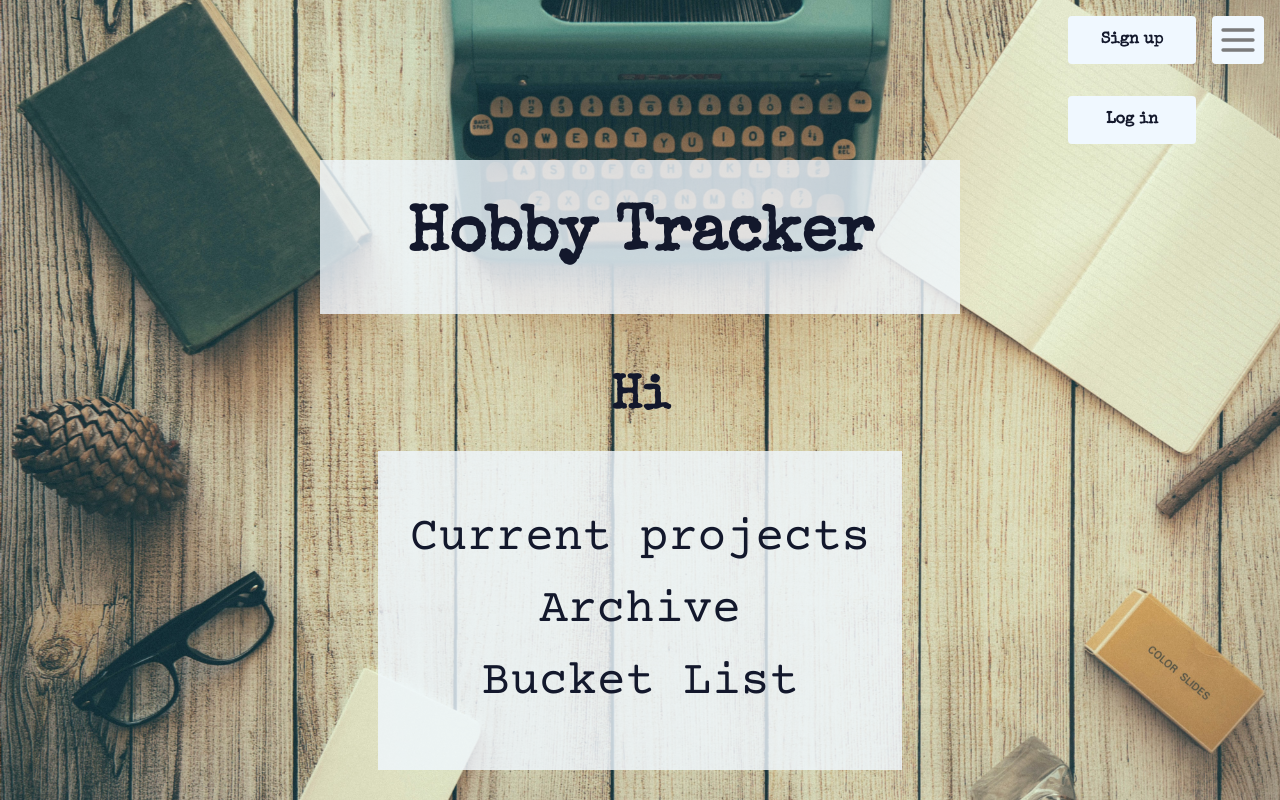
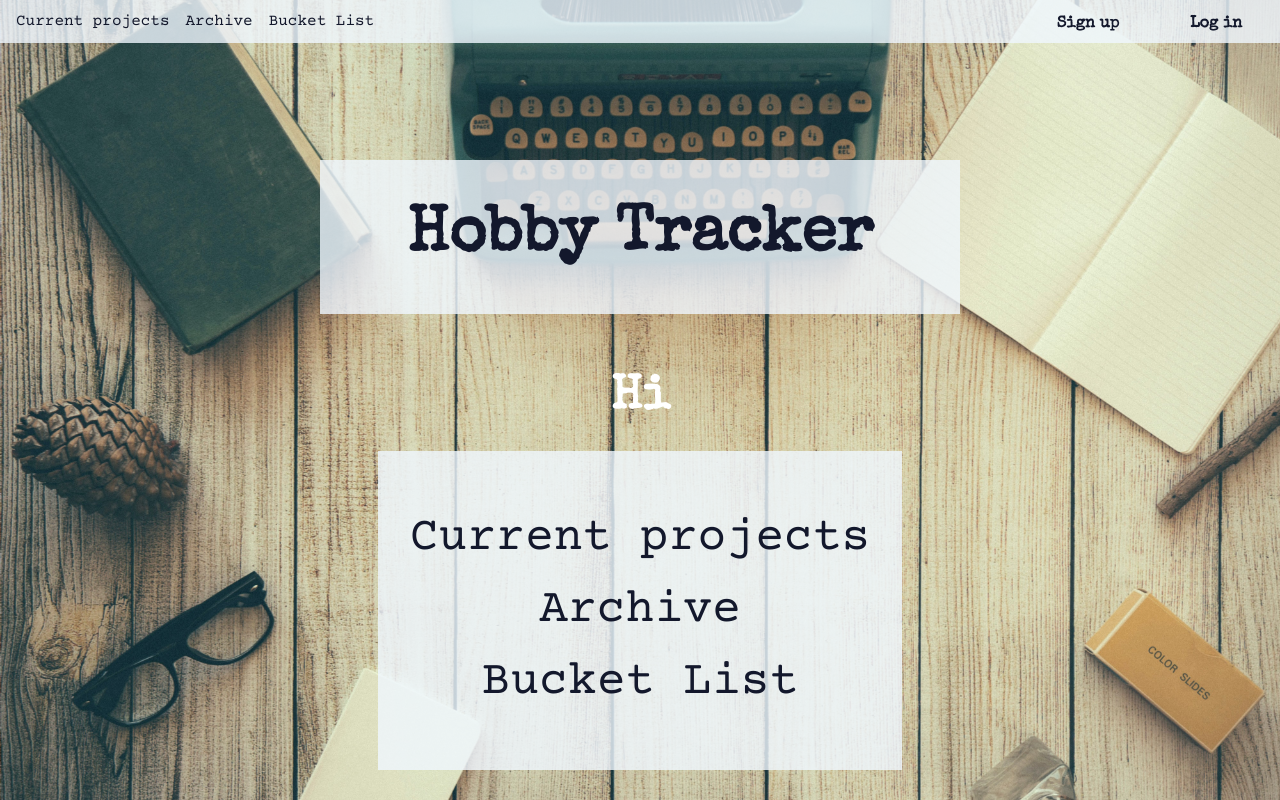
Before and after one commit to IrinaPresnyakova/hobby-app-client, a React (Create React App) app: page / in a window 1280 px wide. Built offline with nearby package versions, Linux system fonts and the light colour scheme; no server answers.

Commit message:
Style button wrappers and nav bar for tablet

```diff
--- a/src/components/Button/Button.scss
+++ b/src/components/Button/Button.scss
@@ -18,10 +18,12 @@
     display: flex;
     justify-content: space-evenly;
     @include tablet {
-        flex-direction: column;
+        flex-direction: row;
         position: absolute;
-        top: 0;
-        right: 5%;
+        top: 0%;
+        right: 0%;
+        // margin: 0;
+        // padding: 0;
 
     }
 }
@@ -40,9 +42,19 @@ button {
     border: none;
     cursor: pointer;
     @include tablet {
-        // width: 65%;
+
     }
     @include desktop {
 
 }
 }
+
+.project-manipulation-btns {
+    display: flex;
+    justify-content: center;
+    margin-top: 2rem;
+    flex-direction: column;
+    @include tablet {
+        flex-direction: row;
+    }
+}
--- a/src/components/Header/Header.scss
+++ b/src/components/Header/Header.scss
@@ -11,20 +11,18 @@
     align-items: center;
 }
 
-
-
 .header {
     background-color: rgb(240, 248, 255, 0.8);
     width: 90%;
     display: flex;
     justify-content: center;
+    margin-top: 2rem;
     @include tablet {
         width: 40rem;
         margin-top: 5rem;
     }
 
     &__title {
-
         text-align: center;
         @include textTypewriter (1.5rem, 2rem);
         @include tablet {
@@ -37,6 +35,9 @@
     position: relative;
     height: 5rem;
     width: 100%;
+    @include tablet {
+
+    }
 }
 
 .navBar button {
@@ -46,6 +47,10 @@
     top: 0;
     z-index: 10;
     cursor: pointer;
+    @include tablet {
+        display: none;
+
+    }
 }
 
 .menuNav {
@@ -58,6 +63,13 @@
     width: 0;
     overflow: hidden;
     z-index: 9;
+    @include tablet {
+        width: 100%;
+        display: flex;
+        flex-direction: row;
+        justify-content: left;
+        z-index: 0;
+    }
 }
 
 .showMenu {
--- a/src/components/Signup/Signup.js
+++ b/src/components/Signup/Signup.js
@@ -3,6 +3,7 @@ import { Formik, Form, Field, ErrorMessage} from "formik";
 import * as Yup from 'yup'
 import axios from "axios";
 import '../Login/Login.scss'
+import { useHistory} from "react-router-dom";
 
 export default function Signup() {
 
@@ -19,7 +20,9 @@ export default function Signup() {
     const onSubmit = (data) => {
         axios
             .post("http://localhost:5500/auth", data)
-            .then(console.log("Sign up successful"))
+            .then(console.log("Sign up successful") )
+
+
     }
 
   return (
--- a/src/pages/ArchivedProjects/ArchivedProjects.js
+++ b/src/pages/ArchivedProjects/ArchivedProjects.js
@@ -28,7 +28,7 @@ const ArchivedProjects = () => {
 
                         <div
                             key={key}
-                            className="note"
+                            className="card"
                             onClick={() => {
                                 history.push(`/archive-view/${item.id}`)
                             }
--- a/src/pages/BucketList/BucketListProjects.js
+++ b/src/pages/BucketList/BucketListProjects.js
@@ -25,7 +25,10 @@ const BucketList = () => {
 
     return (
         <>
+        {/* <a href="/add-idea" className="sheet__title">Add a new idea</a> */}
+            <div className="contents">
                 <h1 className="title title-light">My bucket list</h1>
+
                 <div className="sheet">
                     <a href="/add-idea" className="sheet__title">Add a new idea</a>
                     <div className="sheet__content">
@@ -51,6 +54,7 @@ const BucketList = () => {
                     </div>
                     <div className="sheet__margin sheet__margin--right"></div>
                 </div>
+            </div>
         </>
     )
 }
--- a/src/pages/CurrentProjects/CurrentProjects.js
+++ b/src/pages/CurrentProjects/CurrentProjects.js
@@ -42,8 +42,6 @@ const CurrentProjects = () => {
                 )
             })}
             </div>
-            <a href="/archive"><h1 className="title title-light">Archive</h1></a>
-
         </>
      );
 }
--- a/src/pages/Home/Home.js
+++ b/src/pages/Home/Home.js
@@ -5,7 +5,6 @@ import { Link, useHistory} from "react-router-dom";
 import Button from "../../components/Button/Button";
 import { AuthContext } from "../../utils/AuthContext";
 import './Home.scss'
-import SignUpIcon from "../../assets/icons/signup.svg"
 import '../../styles/partials/_typekit.scss'
 
 
@@ -39,30 +38,27 @@ const Home = () => {
                 <div className="buttons-container">
                     <div className="button-wrapper">
                         <Link to="/auth" className="add-new">
-                            <button className="button-font">Sign up</button>
+                            <button className="button-font btn-flushed">Sign up</button>
                         </Link>
                     </div>
                     <div className="button-wrapper">
                         <Link to="/auth/login" className="add-new">
-                            <button className="button-font">Log in</button>
+                            <button className="button-font btn-flushed">Log in</button>
                         </Link>
                     </div>
                 </div>
                 ) : (
                     <div className="buttons-container">
-                        <button onClick={logout}>Log out</button>
+                        <button className="btn-flushed" onClick={logout}>Log out</button>
                     </div>
 
                 )}
         </AuthContext.Provider>
-        {/* <div className="contents"> */}
-
             <div className="title-wrapper">
                 <a href="/current"><h2 className="title">Current projects</h2></a>
                 <a href="/archive"><h2 className="title">Archive</h2></a>
                 <a href="/bucket-list"><h2 className="title">Bucket List</h2></a>
             </div>
-        {/* </div>               */}
     </div>
     )
 }
--- a/src/pages/Home/Home.scss
+++ b/src/pages/Home/Home.scss
@@ -2,14 +2,10 @@
 @use './../../styles/partials/colors' as *;
 @use './../../styles/partials/fonts' as *;
 
-// .home-main {
-//     position: relative;
-// }
 body {
     position: relative;
     margin: 0;
     padding: 0;
-
 }
 
 .contents {
@@ -22,12 +18,13 @@ body {
     padding: 2rem ;
     width: fit-content;
     background-color: rgb(240, 248, 255, 0.8);
+}
+
+.btn-flushed {
+    @include tablet {
+        background-color: transparent;
+        z-index: 10;
+        margin: 0;
+    }
 
 }
-
-
-
-
-// .icon {
-//     background-color: rgb(240, 248, 255, 0.8);
-// }
--- a/src/pages/SingleArchived/SingleArchived.js
+++ b/src/pages/SingleArchived/SingleArchived.js
@@ -47,12 +47,12 @@ const SingleArchived = () => {
 
     return (
         <>
-        <a href="/archive"><h3 className="title"> Back to all archived projects</h3></a>
-        <a href="/current"><h3 className="title"> Back to all current projects</h3></a>
         <div className="single-project-wrapper">
+            <div className="project-manipulation-btns">
+                <Button buttonLabel="Unarchive this project" handleClick={()=> {unarchiveProject(archProjectObject.id)}}/>
+                <Button buttonLabel="Delete this project" handleClick={()=> {deleteProject(archProjectObject.id)}}/>
 
-            <Button buttonLabel="Unarchive this project" handleClick={()=> {unarchiveProject(archProjectObject.id)}}/>
-            <Button buttonLabel="Delete this project" handleClick={()=> {deleteProject(archProjectObject.id)}}/>
+            </div>
 
             <div className="project__card card">
                 <div className="project__card--title">{archProjectObject.title}</div>
@@ -61,10 +61,10 @@ const SingleArchived = () => {
             <div className="notes-title add-new" >Here are your notes:</div>
                 {notes.map((note, key) => {
                     return (
-                        <div key={key} className="card">{note.noteText}</div>
+                        <div key={key} className="note">{note.noteText}</div>
                     )})
                 }
-            <div className="note"></div>
+
         </div>
         </>
 
--- a/src/pages/SingleProject/SingleProject.js
+++ b/src/pages/SingleProject/SingleProject.js
@@ -8,12 +8,6 @@ import './SingleProject.scss'
 import {AdvancedImage} from '@cloudinary/react';
 import {Cloudinary} from "@cloudinary/url-gen";
 import {Transformation} from "@cloudinary/url-gen";
-
-import {image} from "@cloudinary/url-gen/qualifiers/source";
-import {Position} from "@cloudinary/url-gen/qualifiers/position";
-import {compass} from "@cloudinary/url-gen/qualifiers/gravity";
-import {focusOn} from "@cloudinary/url-gen/qualifiers/gravity";
-import {FocusOn} from "@cloudinary/url-gen/qualifiers/focusOn";
 
 
 const SingleProject = () => {
@@ -139,20 +133,23 @@ const SingleProject = () => {
 
     return (
         <>
-        <a href="/current"><h3 className="title"> Back to all current projects</h3></a>
+        <a href="/current"><h3 className="title title-light"> Back to all current projects</h3></a>
         <div className="single-project-wrapper">
-            <div className="buttons-container">
+            <div className="project-manipulation-btns">
                 <Link to={{pathname: `/edit-project/${projectObject.id}`}} className="add-new">
                     <button>Edit this project</button>
                 </Link>
                 <button onClick={()=> {archiveProject(projectObject.id)}}>
-                Archive this project
+                    Archive this project
+                </button>
+                <button className="button-font" onClick={()=> {deleteProject(projectObject.id)}}>
+                    Delete this project
                 </button>
             </div>
 
 
             <div className="project__card card">
-                <button className="button-font delete" onClick={()=> {deleteProject(projectObject.id)}}>X</button>
+
                 <div className="project__card--title">{projectObject.title}</div>
                 <div className="project__card--info">{projectObject.materials} </div>
                 <div className="project__card--info">{projectObject.progress} </div>
@@ -161,7 +158,7 @@ const SingleProject = () => {
             {/* UPLOAD */}
             <div className="title-light">Add more pictures? </div>
             <form onSubmit={e => handleSubmit(e)}>
-                <label htmlFor="fileInput">You can add pictures here:</label>
+                <label htmlFor="fileInput"></label>
                 <input
                     type="file"
                     id="fileInput"
--- a/src/styles/partials/_typekit.scss
+++ b/src/styles/partials/_typekit.scss
@@ -30,6 +30,7 @@
     color: white;
     @include tablet {
         @include textTypewriter (3rem, 2.5rem);
+        color: white;
     }
   }
 
```
Lines whose indentation alone changed are shown as unchanged.
